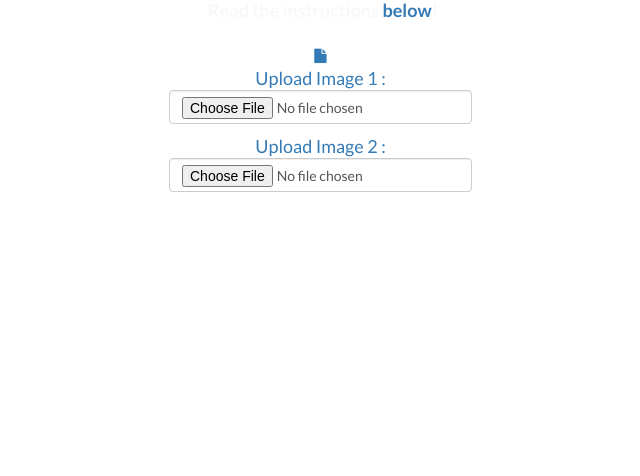
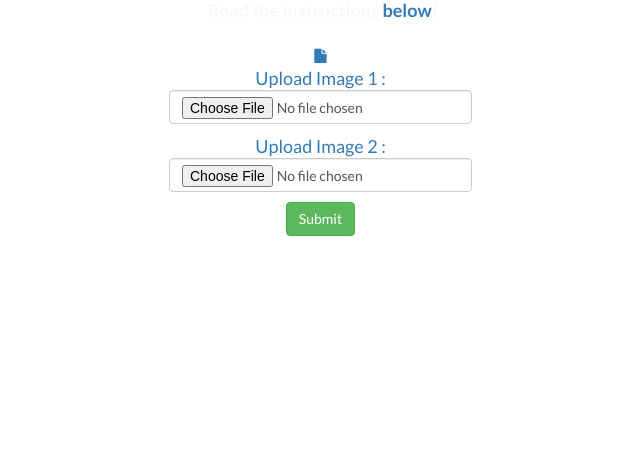
Before and after one commit to dhruvramani/CodeFunDo-2017, a Django app: page / in a window 1280 px wide. Shown: the part 490-966 px from the top of the page, without its empty margins (317-957 px from the left). Run offline with Django 3.2, Linux system fonts and the light colour scheme; some libraries are stand-ins or nearby versions.

Commit message:
Submit Button

```diff
--- a/webapp/main/templates/main/index.html
+++ b/webapp/main/templates/main/index.html
@@ -4,7 +4,7 @@
     <header class="intro-header">
         <div class="container">
           <div class="intro-message">
-            <h2  id="intro-name">Lift</h2>
+            <h2 id="intro-name">Lift</h2>
             <h3>You don't have to lift to fly!</h3>
             <hr class="intro-divider">
             <h4>Read the instructions <a href='#about'>below</a>!</h4>
@@ -15,6 +15,7 @@
                   <form method="POST" enctype="multipart/form-data"> {% csrf_token %}
                     <p>Upload Image 1 : <input type='file' name='file1' class="form-control"></p>
                     <p>Upload Image 2 : <input type='file' name='file2' class="form-control"></p>
+                    <input type="submit" class='btn btn-success'>
                   </form>
                 </a>
               </li>
```
